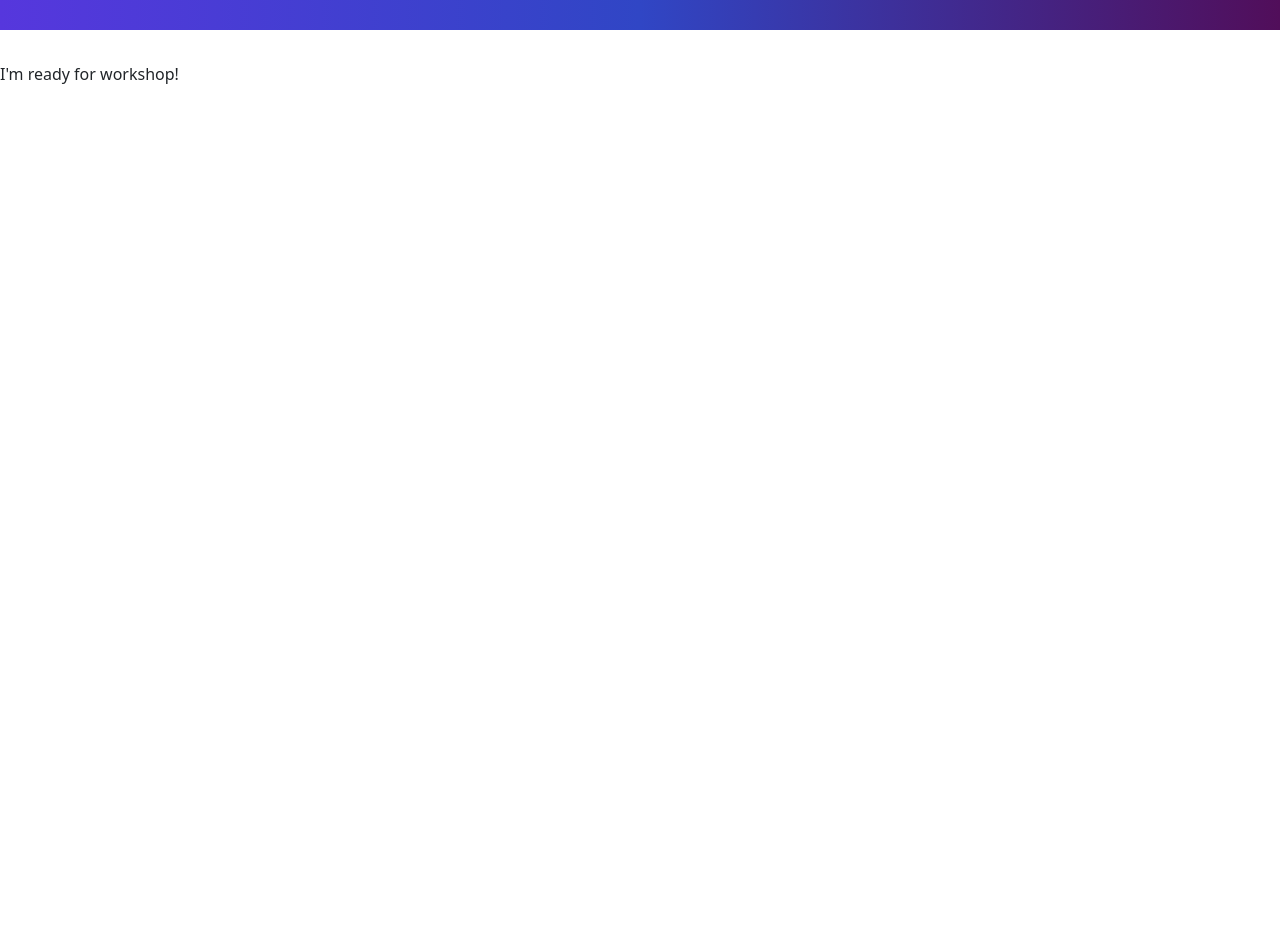
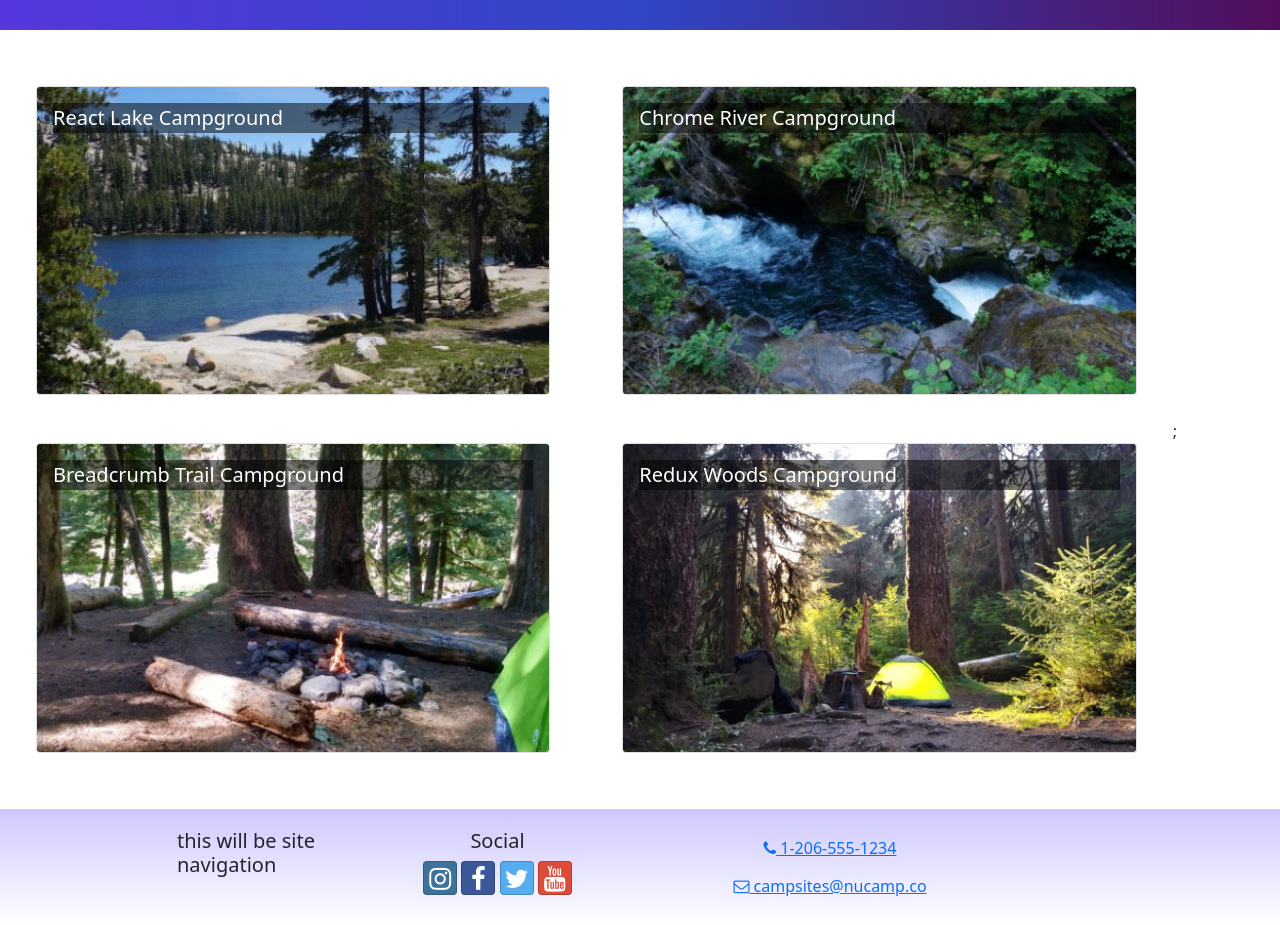
Before and after one commit to stateofminddesignz/nc-campsite, a React (Create React App) app: page / in a window 1280 px wide. Shown: the part 98-1023 px from the top of the page. Before the commit the page ends 800 px from the top, so only its background shows below. Built offline with nearby package versions, Linux system fonts and the light colour scheme.

Commit message:
added header footer component

```diff
--- a/package.json
+++ b/package.json
@@ -22,6 +22,8 @@
     "typeface-lobster": "^1.1.13",
     "typeface-open-sans": "^1.1.13",
     "web-vitals": "^2.1.4"
+
+
   },
   "scripts": {
     "start": "react-scripts start",
--- a/src/App.js
+++ b/src/App.js
@@ -1,19 +1,16 @@
-import React from 'react';
-import { Container, Navbar, NavbarBrand } from 'reactstrap';
+
+import Header from "./components/Header";
 import './App.css';
-import NucampLogo from './app/assets/img/logo.png';
+import CampsitesList from './features/campsites/CampsitesList.js';
+import Footer from "./components/Footer";
+
 
 function App() {
   return (
     <div className="App">
-      <Navbar dark color='primary' sticky='top' expand='md'>
-               <Container>
-                    <NavbarBrand href='/'>
-                        <img src={NucampLogo} alt='nucamp logo' />
-                    </NavbarBrand>
-                </Container>
-            </Navbar>
-            I'm ready for workshop!
+            <Header/>
+            <CampsitesList  />
+            <Footer />
     </div>
   );
 }
--- /dev/null
+++ b/src/components/Footer.js
@@ -0,0 +1,71 @@
+import {Container,Row,Col} from "reactstrap";
+
+const Footer = () => {
+
+    return(
+        <footer className='site-footer'>
+            <Container>
+                <Row>
+                    <Col xs={{ size: 4, offset: 1 }} sm='2'>
+                        <h5>this will be site navigation</h5>
+
+                    </Col>
+
+                    <Col xs='6' sm='3' className='text-center'>
+                    <h5>Social</h5>
+                        <a
+                            className='btn btn-social-icon btn-instagram'
+                            href='http://instagram.com/'
+                        >
+                            <i className='fa fa-instagram' />
+                        </a>{' '}
+                        <a
+                            className='btn btn-social-icon btn-facebook'
+                            href='http://www.facebook.com/'
+                        >
+                            <i className='fa fa-facebook' />
+                        </a>{' '}
+                        <a
+                            className='btn btn-social-icon btn-twitter'
+                            href='http://twitter.com/'
+                        >
+                            <i className='fa fa-twitter' />
+                        </a>{' '}
+                        <a
+                            className='btn btn-social-icon btn-google'
+                            href='http://youtube.com/'
+                        >
+                            <i className='fa fa-youtube' />
+                        </a>
+
+                    </Col>
+
+                    <Col sm='4' className='text-center'>
+                    <a
+                            role='button'
+                            className='btn btn-link'
+                            href='tel:+12065551234'
+                        >
+                            <i className='fa fa-phone' /> 1-206-555-1234
+                        </a>
+                        <br />
+                        <a
+                            role='button'
+                            className='btn btn-link'
+                            href='mailto:notreal@notreal.co'
+                        >
+                            <i className='fa fa-envelope-o' /> campsites@nucamp.co
+                        </a>
+
+                    </Col>
+                </Row>
+            </Container>
+
+        </footer>
+
+
+    )
+};
+
+
+export default Footer;
--- /dev/null
+++ b/src/components/Header.js
@@ -0,0 +1,21 @@
+import {Navbar , NavbarBrand} from "reactstrap";
+import NucampLogo from "../app/assets/img/logo.png";
+
+
+const Header = () => {
+
+    return(
+        <Navbar dark color='primary' sticky='top' expand='md'>
+
+             <NavbarBrand href='/'>
+                 <img src={NucampLogo} alt='nucamp logo' />
+             </NavbarBrand>
+
+     </Navbar>
+
+    )
+
+
+}
+
+export default Header;
--- /dev/null
+++ b/src/features/campsites/CampsiteCard.js
@@ -0,0 +1,25 @@
+import { Card ,CardImg ,CardImgOverlay,CardTitle } from "reactstrap";
+
+
+
+  const CampsiteCard = (props)=>{
+    return(
+    <Card>
+        <CardImg
+          width='100%'
+          src={props.campsite.image}
+          alt={props.campsite.name}
+          />
+          <CardImgOverlay>
+          <CardTitle>{props.campsite.name}</CardTitle>
+          </CardImgOverlay>
+
+
+
+
+    </Card>
+);
+  }
+
+
+export default CampsiteCard;
--- /dev/null
+++ b/src/features/campsites/CampsitesList.js
@@ -0,0 +1,29 @@
+import { CAMPSITES } from '../../app/shared/CAMPSITES';
+import { Col , Row} from 'reactstrap';
+import CampsiteCard from "./CampsiteCard";
+import { render } from '@testing-library/react';
+
+
+const CampsiteList = ()=>{
+return(
+  <Row className="prop ms-auto">
+    {CAMPSITES.map((campsite)=>{
+
+        return(
+            <Col md='5' className='m-4' key={campsite.id}>
+                <CampsiteCard campsite={campsite}/>
+
+            </Col>
+
+        )
+    })};
+
+  </Row>
+
+)
+
+
+}
+
+
+export default CampsiteList;
```
